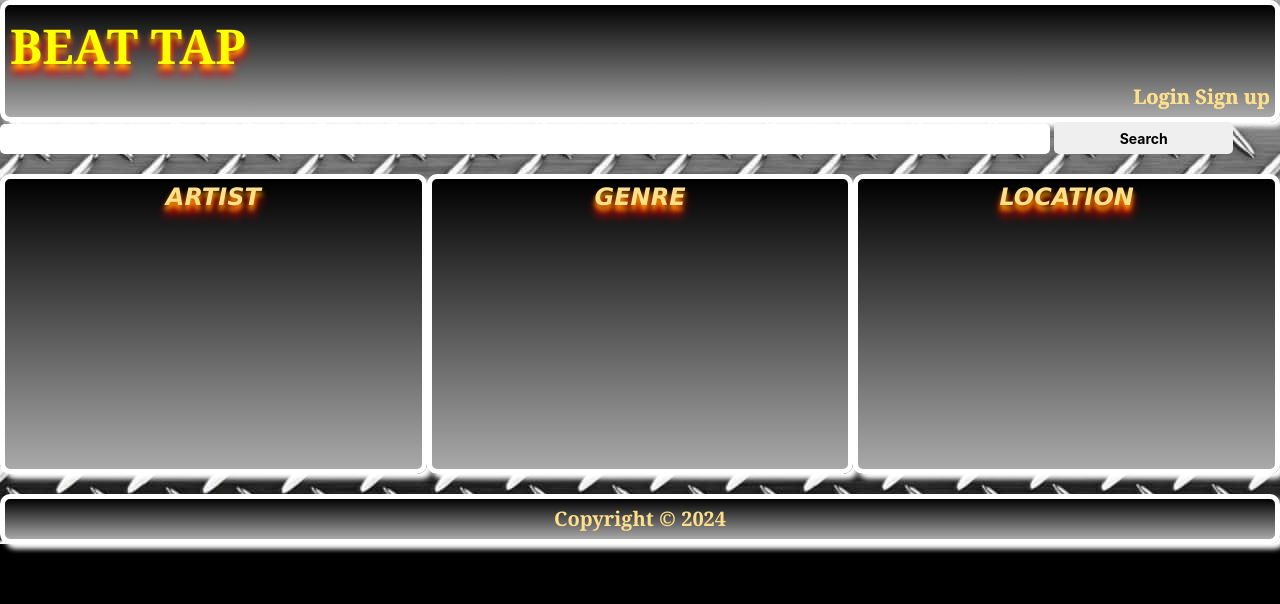
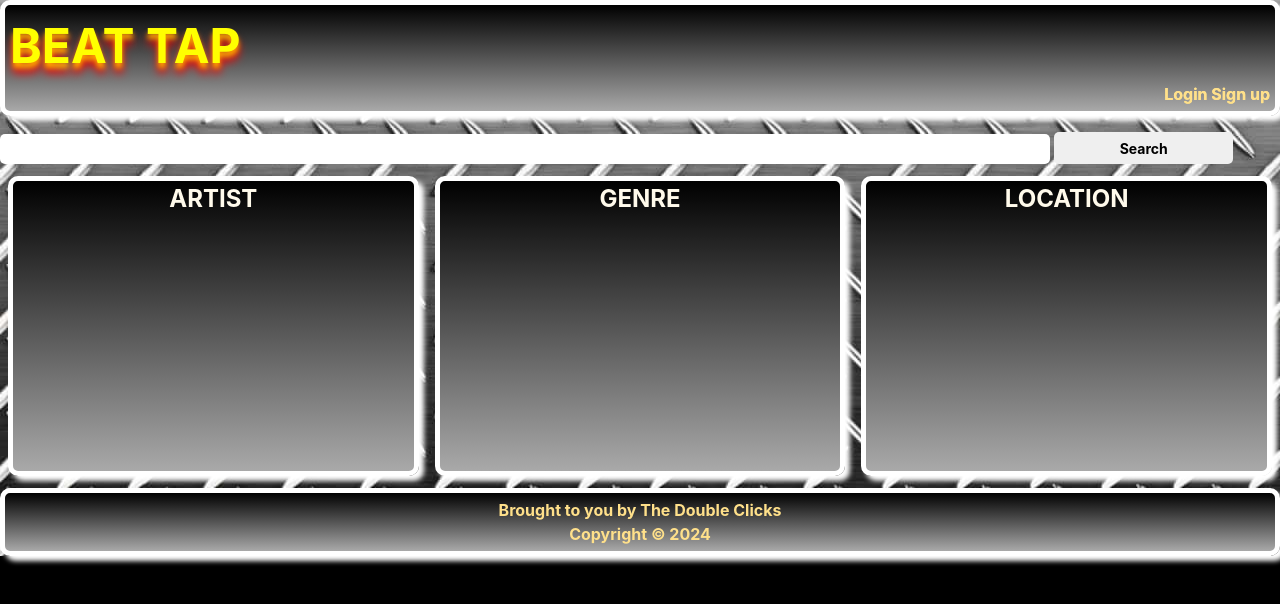
Before and after one commit to gabeharvey/beat-tap, a plain HTML site: page index.html in a window 1280 px wide. Drawn offline with nearby package versions, Linux system fonts and the light colour scheme.

Commit message:
bulma spacing added to index.html, style.css cleanup

```diff
--- a/assets/css/style.css
+++ b/assets/css/style.css
@@ -4,11 +4,6 @@
 }
 
 header {
-    display: flex;
-    flex-direction: row;
-    justify-content: space-between;
-    font-family: Cambria, Cochin, Georgia, Times, 'Times New Roman', serif;
-    font-size: 20px;
     color: yellow;
     border: 5px solid white;
     padding: 5px;
@@ -20,7 +15,6 @@ header {
 
 nav {
     position: bottom;
-    color: yellow;
     text-shadow: 0px 0px 0px;
     font-weight: bolder;
 }
@@ -28,14 +22,12 @@ nav {
 input {
     border-radius: 5px 5px 5px 5px;
     border: none;
-    margin-top: 20px;
     width: 82vw;
     height: 30px;
 }
 
 button {
     border-radius: 5px 5px 5px 5px;
-    margin-top: 2px;
     width: 14vw;
     height: 32px;
     border: none;
@@ -50,18 +42,10 @@ button {
     justify-content: space-between;
 }
 
-h2 {
-    color: yellow;
-    text-shadow: 0px 5px 5px orange, 0px 10px 10px red;
-    font-family: Verdana, Geneva, Tahoma, sans-serif;
-}
-
 #artist {
     display: flex;
     justify-content: center;
     border: 5px solid white;
-    margin-top: 20px;
-    margin-bottom: 20px;
     border-radius: 10px 10px 10px 10px;
     width: 27vw;
     height: 300px;
@@ -73,8 +57,6 @@ h2 {
     display: flex;
     justify-content: center;
     border: 5px solid white;
-    margin-top: 20px;
-    margin-bottom: 20px;
     border-radius: 10px 10px 10px 10px;
     width: 27vw;
     height: 300px;
@@ -86,8 +68,6 @@ h2 {
     display: flex;
     justify-content: center;
     border: 5px solid white;
-    margin-top: 20px;
-    margin-bottom: 20px;
     border-radius: 10px 10px 10px 10px;
     width: 27vw;
     height: 300px;
@@ -98,10 +78,6 @@ h2 {
 footer {
     display: flex;
     flex-direction: row;
-    justify-content: center;
-    font-family: Cambria, Cochin, Georgia, Times, 'Times New Roman', serif;
-    font-size: 20px;
-    color: yellow;
     border: 5px solid white;
     padding: 5px;
     background-image: linear-gradient(to bottom, black, darkgray);
--- a/index.html
+++ b/index.html
@@ -23,28 +23,29 @@
   <main>
 
     <!-- added search bar -->
-    <form>
+    <form class="mt-4">
         <input name= 'Search'/>
         <button>Search</button>
     </form>
 
     <!-- creating container element -->
     <div id="mainContainer">
-        <div id="artist" class="container" data-click="false">
-            <h2 class="is-size-4 is-uppercase is-italic has-text-weight-bold has-text-warning">Artist</h2>
+        <div id="artist" class="container my-3 mx-2" data-click="false">
+            <h2 class="is-size-4 is-uppercase has-text-weight-bold has-text-warning-light">Artist</h2>
         </div>
 
-        <div id="genre" class="container" data-click="false">
-            <h2 class="is-size-4 is-uppercase is-italic has-text-weight-bold has-text-warning">Genre</h2>
+        <div id="genre" class="container my-3 mx-2" data-click="false">
+            <h2 class="is-size-4 is-uppercase has-text-weight-bold has-text-warning-light">Genre</h2>
         </div>
 
-        <div id="location" class="container" data-click="false">
-            <h2 class="is-size-4 is-uppercase is-italic has-text-weight-bold has-text-warning">Location</h2>
+        <div id="location" class="container my-3 mx-2" data-click="false">
+            <h2 class="is-size-4 is-uppercase has-text-weight-bold has-text-warning-light">Location</h2>
         </div>
     </div>
   </main>
   <footer>
-    <h3 class="has-text-centered has-text-weight-bold has-text-warning">Copyright &copy 2024</h3>
+    <p class="has-text-centered has-text-weight-bold has-text-warning">Brought to you by The Double Clicks</p>
+    <p class="has-text-centered has-text-weight-bold has-text-warning">Copyright &copy 2024</p>
   </footer>
   <script src="./assets/js/script.js"></script>
 </body>
```
